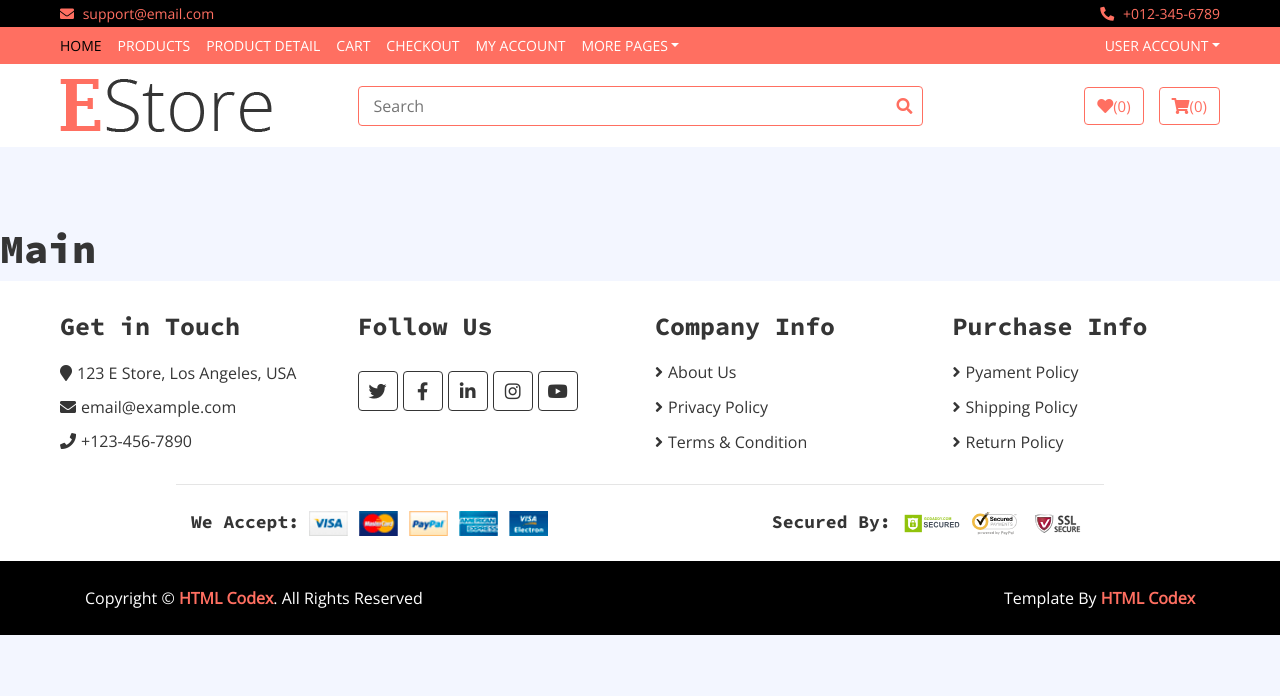
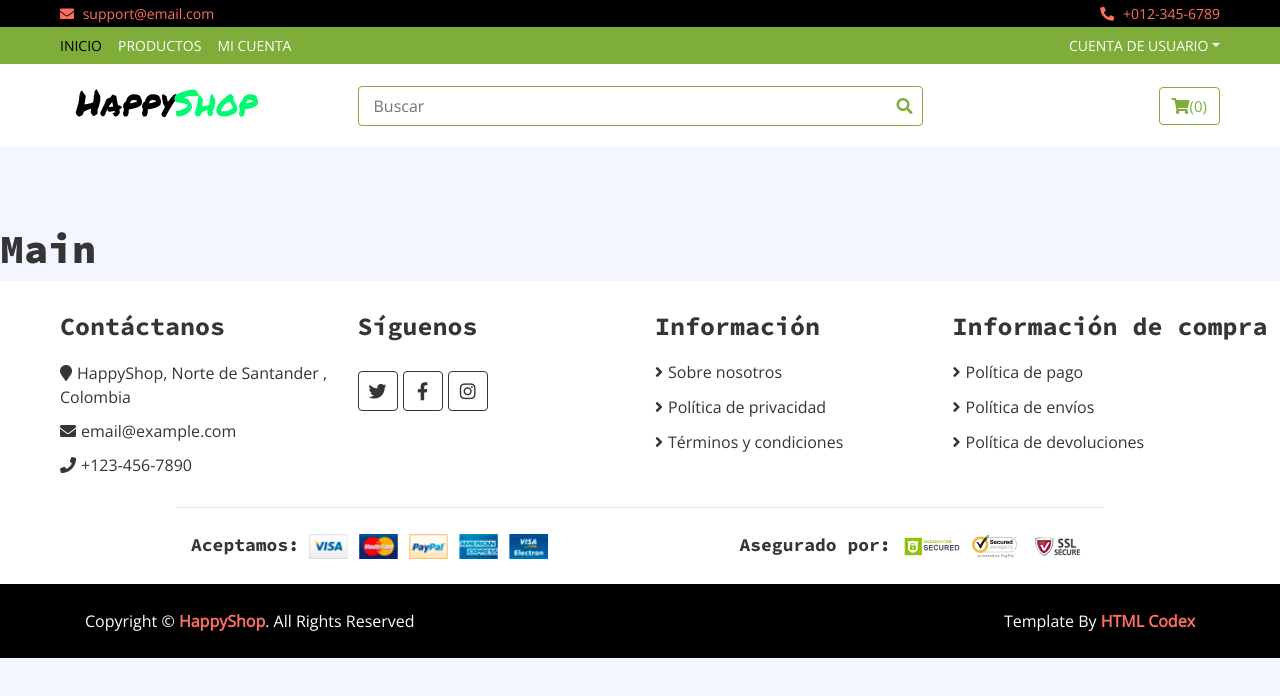
Before and after one commit to ErickA2000/Happy-Shop, an Angular app: page / in a window 1280 px wide. Shown: the top 696 px of the page. Built offline with nearby package versions, Linux system fonts and the light colour scheme.

Commit message:
segundo guardado

```diff
--- a/src/app/shared/footer/footer.component.html
+++ b/src/app/shared/footer/footer.component.html
@@ -4,9 +4,9 @@
         <div class="row">
             <div class="col-lg-3 col-md-6">
                 <div class="footer-widget">
-                    <h2>Get in Touch</h2>
+                    <h2>Contáctanos</h2>
                     <div class="contact-info">
-                        <p><i class="fa fa-map-marker"></i>123 E Store, Los Angeles, USA</p>
+                        <p><i class="fa fa-map-marker"></i>HappyShop, Norte de Santander , Colombia</p>
                         <p><i class="fa fa-envelope"></i>email@example.com</p>
                         <p><i class="fa fa-phone"></i>+123-456-7890</p>
                     </div>
@@ -15,14 +15,12 @@
 
             <div class="col-lg-3 col-md-6">
                 <div class="footer-widget">
-                    <h2>Follow Us</h2>
+                    <h2>Síguenos</h2>
                     <div class="contact-info">
                         <div class="social">
                             <a href=""><i class="fab fa-twitter"></i></a>
                             <a href=""><i class="fab fa-facebook-f"></i></a>
-                            <a href=""><i class="fab fa-linkedin-in"></i></a>
                             <a href=""><i class="fab fa-instagram"></i></a>
-                            <a href=""><i class="fab fa-youtube"></i></a>
                         </div>
                     </div>
                 </div>
@@ -30,22 +28,22 @@
 
             <div class="col-lg-3 col-md-6">
                 <div class="footer-widget">
-                    <h2>Company Info</h2>
+                    <h2>Información</h2>
                     <ul>
-                        <li><a href="#">About Us</a></li>
-                        <li><a href="#">Privacy Policy</a></li>
-                        <li><a href="#">Terms & Condition</a></li>
+                        <li><a href="#">Sobre nosotros</a></li>
+                        <li><a href="#">Política de privacidad</a></li>
+                        <li><a href="#">Términos y condiciones</a></li>
                     </ul>
                 </div>
             </div>
 
             <div class="col-lg-3 col-md-6">
                 <div class="footer-widget">
-                    <h2>Purchase Info</h2>
+                    <h2>Información de compra</h2>
                     <ul>
-                        <li><a href="#">Pyament Policy</a></li>
-                        <li><a href="#">Shipping Policy</a></li>
-                        <li><a href="#">Return Policy</a></li>
+                        <li><a href="#">Política de pago</a></li>
+                        <li><a href="#">Política de envíos</a></li>
+                        <li><a href="#">Política de devoluciones</a></li>
                     </ul>
                 </div>
             </div>
@@ -54,13 +52,13 @@
         <div class="row payment align-items-center">
             <div class="col-md-6">
                 <div class="payment-method">
-                    <h2>We Accept:</h2>
+                    <h2>Aceptamos:</h2>
                     <img src="assets/img/payment-method.png" alt="Payment Method" />
                 </div>
             </div>
             <div class="col-md-6">
                 <div class="payment-security">
-                    <h2>Secured By:</h2>
+                    <h2>Asegurado por:</h2>
                     <img src="assets/img/godaddy.svg" alt="Payment Security" />
                     <img src="assets/img/norton.svg" alt="Payment Security" />
                     <img src="assets/img/ssl.svg" alt="Payment Security" />
@@ -76,7 +74,7 @@
     <div class="container">
         <div class="row">
             <div class="col-md-6 copyright">
-                <p>Copyright &copy; <a href="https://htmlcodex.com">HTML Codex</a>. All Rights Reserved</p>
+                <p>Copyright &copy; <a href="#">HappyShop</a>. All Rights Reserved</p>
             </div>
 
             <div class="col-md-6 template-by">
--- a/src/app/shared/header/header.component.html
+++ b/src/app/shared/header/header.component.html
@@ -26,27 +26,16 @@
 
             <div class="collapse navbar-collapse justify-content-between" id="navbarCollapse">
                 <div class="navbar-nav mr-auto">
-                    <a href="index.html" class="nav-item nav-link active">Home</a>
-                    <a href="product-list.html" class="nav-item nav-link">Products</a>
-                    <a href="product-detail.html" class="nav-item nav-link">Product Detail</a>
-                    <a href="cart.html" class="nav-item nav-link">Cart</a>
-                    <a href="checkout.html" class="nav-item nav-link">Checkout</a>
-                    <a href="my-account.html" class="nav-item nav-link">My Account</a>
-                    <div class="nav-item dropdown">
-                        <a href="#" class="nav-link dropdown-toggle" data-toggle="dropdown">More Pages</a>
-                        <div class="dropdown-menu">
-                            <a href="wishlist.html" class="dropdown-item">Wishlist</a>
-                            <a href="login.html" class="dropdown-item">Login & Register</a>
-                            <a href="contact.html" class="dropdown-item">Contact Us</a>
-                        </div>
-                    </div>
+                    <a href="index.html" class="nav-item nav-link active">Inicio</a>
+                    <a href="product-list.html" class="nav-item nav-link">Productos</a>
+                    <a href="my-account.html" class="nav-item nav-link">Mi cuenta</a>
                 </div>
                 <div class="navbar-nav ml-auto">
                     <div class="nav-item dropdown">
-                        <a href="#" class="nav-link dropdown-toggle" data-toggle="dropdown">User Account</a>
+                        <a href="#" class="nav-link dropdown-toggle" data-toggle="dropdown">Cuenta de usuario</a>
                         <div class="dropdown-menu">
-                            <a href="#" class="dropdown-item">Login</a>
-                            <a href="#" class="dropdown-item">Register</a>
+                            <a href="#" class="dropdown-item">Ingresar</a>
+                            <a href="#" class="dropdown-item">Registrarse</a>
                         </div>
                     </div>
                 </div>
@@ -69,16 +58,13 @@
             </div>
             <div class="col-md-6">
                 <div class="search">
-                    <input type="text" placeholder="Search">
+                    <input type="text" placeholder="Buscar">
                     <button><i class="fa fa-search"></i></button>
                 </div>
             </div>
             <div class="col-md-3">
                 <div class="user">
-                    <a href="wishlist.html" class="btn wishlist">
-                        <i class="fa fa-heart"></i>
-                        <span>(0)</span>
-                    </a>
+
                     <a href="cart.html" class="btn cart">
                         <i class="fa fa-shopping-cart"></i>
                         <span>(0)</span>
--- a/src/assets/css/style.css
+++ b/src/assets/css/style.css
@@ -103,16 +103,16 @@ h2 {
 }
 
 .btn {
-    color: #FF6F61;
-    background: #ffffff;
-    border: 1px solid #FF6F61;
+    color: #7FAD39;
+    background: #ffffff;
+    border: 1px solid #7FAD39;
 }
 
 .btn:hover,
 .btn:active,
 .btn:focus {
     color: #ffffff;
-    background: #FF6F61;
+    background: #7FAD39;
     box-shadow: none;
 }
 
@@ -254,7 +254,8 @@ h2 {
     margin-top: 0;
     border: 0;
     border-radius: 0;
-    background: #FF6F61;
+    /*background: #FF6F61;*/
+    background: #7FAD39;
 }
 
 .nav .dropdown-menu a.active {
@@ -265,7 +266,8 @@ h2 {
 @media (min-width: 768px) {
     .nav,
     .nav .navbar {
-        background: #FF6F61 !important;
+        /*background: #FF6F61 !important;*/
+        background: #7FAD39 !important;
     }
 
     .nav .navbar-brand {
@@ -331,7 +333,7 @@ h2 {
     height: 40px;
     padding: 0 15px;
     color: #666666;
-    border: 1px solid #FF6F61;
+    border: 1px solid #7FAD39;
     border-radius: 4px;
 }
 
@@ -344,7 +346,7 @@ h2 {
     padding: 0 15px;
     border: none;
     background: none;
-    color: #FF6F61;
+    color: #7FAD39;
     border-radius: 0 2px 2px 0;
 }
 
@@ -364,12 +366,12 @@ h2 {
 
 .bottom-bar .user .cart i,
 .bottom-bar .user .wishlist i {
-    color: #FF6F61;
+    color: #7FAD39;
 }
 
 .bottom-bar .user .cart span,
 .bottom-bar .user .wishlist span {
-    color: #FF6F61;
+    color: #7FAD39;
     font-size: 15px;
 }
 
```
Also changed, not shown: src/assets/img/logo.png.
